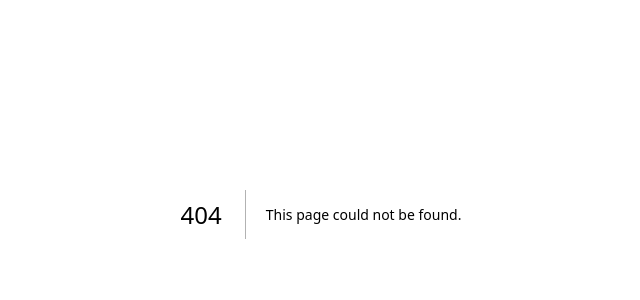
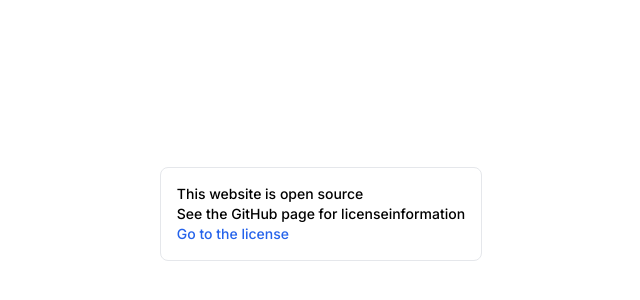
Before and after one commit to minagishl/google-account-permission-handler, a Next.js app: page /license in a window 1280 px wide. Before the commit this address had no page. Shown: the part 186-486 px from the top of the page, without its empty margins (319-959 px from the left). Built offline with nearby package versions, Linux system fonts and the light colour scheme.

Commit message:
License page added

```diff
--- a/env.d.ts
+++ b/env.d.ts
@@ -1,4 +1,6 @@
 // Generated by Wrangler
 // by running `wrangler types --env-interface CloudflareEnv env.d.ts`
 
-interface CloudflareEnv {}
+interface CloudflareEnv {
+  NEXT_PUBLIC_GITHUB_URL: string;
+}
--- /dev/null
+++ b/src/app/license/page.tsx
@@ -0,0 +1,34 @@
+'use client';
+
+import { useRouter } from 'next/navigation';
+
+export default function License() {
+  const router = useRouter();
+
+  const handle = () => {
+    router.push(
+      `${process.env.NEXT_PUBLIC_GITHUB_URL}/blob/main/LICENSE` ?? '/'
+    );
+  };
+
+  return (
+    <main className="w-screen h-screen flex justify-center items-center flex-col space-y-3 px-3">
+      <div>
+        <div className="border border-gray-200 p-4 rounded-lg space-y-4">
+          <p className="text-sm font-medium">
+            This website is open source
+            <br />
+            See the GitHub page for licenseinformation
+            <br />
+            <button
+              className="text-blue-600 decoration-2 hover:underline dark:text-blue-500"
+              onClick={handle}
+            >
+              Go to the license
+            </button>
+          </p>
+        </div>
+      </div>
+    </main>
+  );
+}
--- a/src/app/page.tsx
+++ b/src/app/page.tsx
@@ -35,9 +35,7 @@ export default function Home() {
   };
 
   const handleRedirect = () => {
-    router.push(
-      'https://github.com/minagishl/google-organization-account-permissions'
-    );
+    router.push(process.env.NEXT_PUBLIC_GITHUB_URL ?? '/');
   };
 
   function transformGoogleFormsUrl(url: string): string {
```
Also changed, not shown: 2 other files (tests, documents, lock files or other folders).
